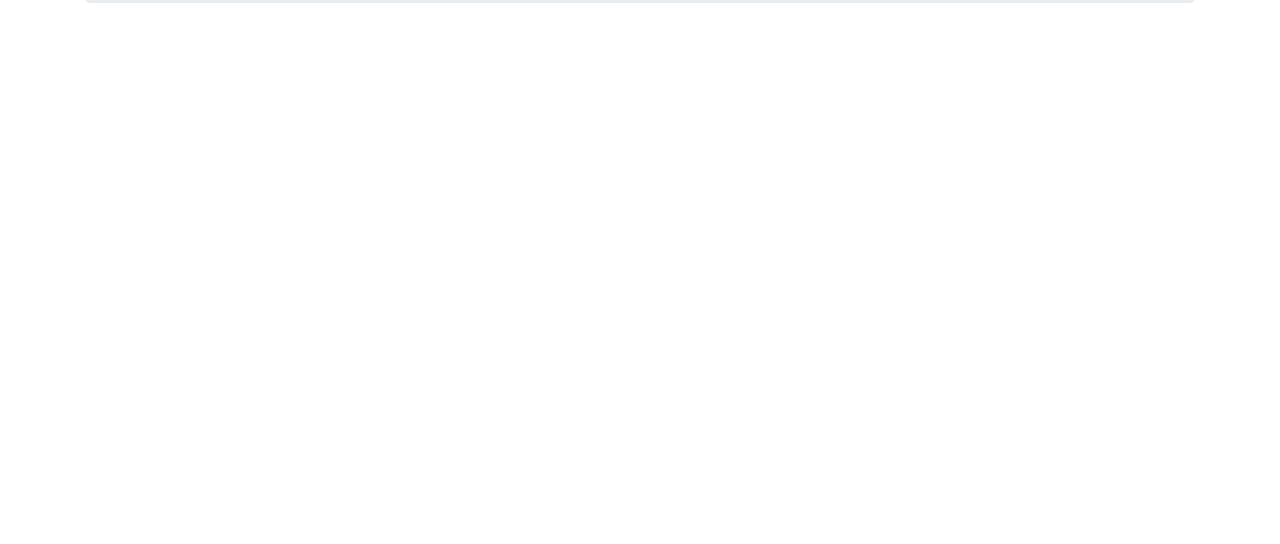
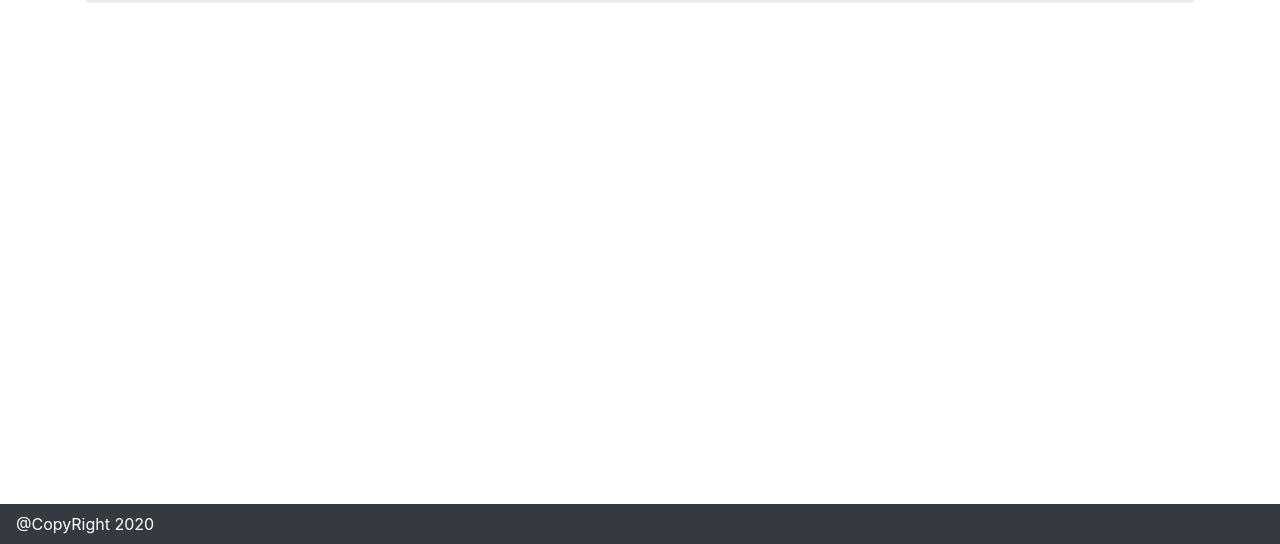
Before and after one commit to karandeep1090/WEBD6201-LAB1, a website: page index.html in a window 1280 px wide. Shown: the part 256-800 px from the top of the page. Drawn offline with nearby package versions, Linux system fonts and the light colour scheme.

Commit message:
Documentation

```diff
--- a/Content/app.css
+++ b/Content/app.css
@@ -0,0 +1,6 @@
+/*
+    Full Name: Karandeep.
+    StudentID: 100734535
+    Date Completed: 25 January, 2020
+    Description: This is app.css file of Lab 1
+ */
--- a/index.html
+++ b/index.html
@@ -1,3 +1,10 @@
+<!--
+    Full Name: Karandeep.
+    StudentID: 100734535
+    Date Completed: 25 January, 2020
+    Description: This is index.html file of Lab 1
+-->
+
 <!DOCTYPE html>
 <html lang="en">
 <head>
@@ -25,8 +32,12 @@
             <li class="nav-item"><a class="nav-link" href="#"><i class="fas fa-concierge-bell"></i> Services</a></li>
             <li class="nav-item"><a class="nav-link" href="#"><i class="fas fa-info-circle"></i> About Us</a></li>
             <li class="nav-item"><a class="nav-link" href="#"><i class="fas fa-mobile-alt"></i> Contact Us</a></li>
+        </div>
+    </nav>
 
-        </div>
+    <!-- Bottom Navbar-->
+    <nav class="navbar fixed-bottom navbar-dark bg-dark">
+        <a class="navbar-brand2" style="color: white" href="#">@CopyRight 2020</a>
     </nav>
 
     <!-- Main Content -->
```
Also changed, not shown: Scripts/app.js (+11 -0 lines).
